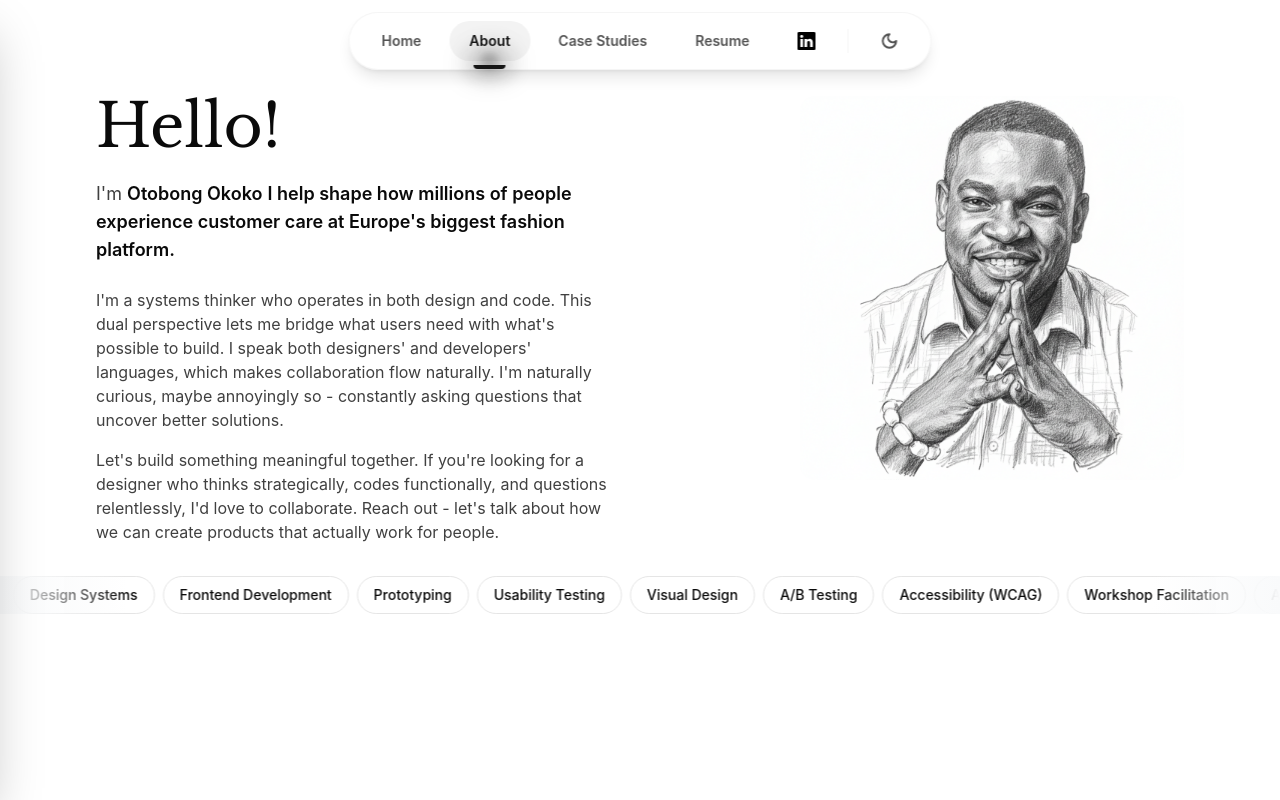
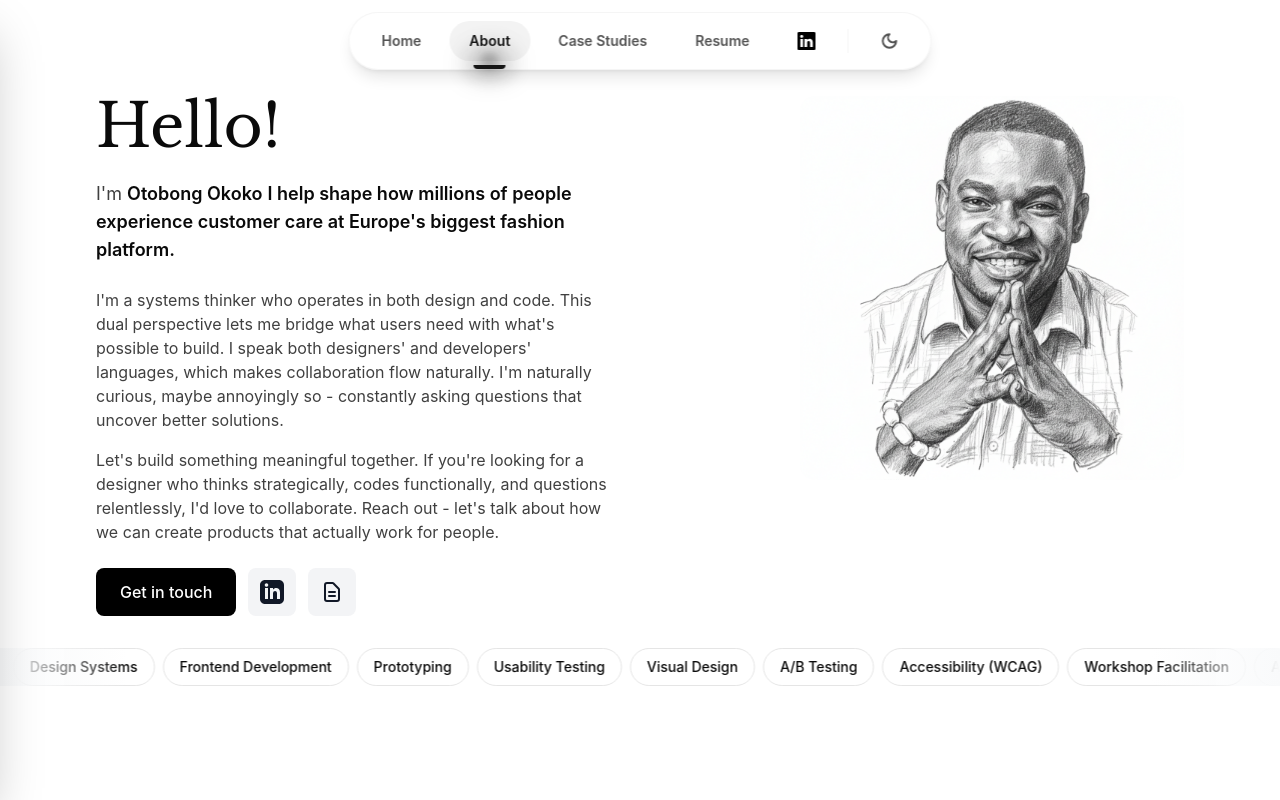
Before and after one commit to nuckecy/portfolio, a Next.js app: page /about in a window 1280 px wide. Shown: the top 800 px of the page. Built offline with nearby package versions, Linux system fonts and the light colour scheme; a web font is replaced by a local one.

Commit message:
Add action buttons to about page bio
- Add 'Get in touch' contact button (links to /contact)
- Add LinkedIn icon button (links to LinkedIn profile)
- Add Resume icon button (links to /resume)
- Styled with consistent dark theme and hover effects
- Positioned below the bio story paragraphs

```diff
--- a/components/about-page-content.tsx
+++ b/components/about-page-content.tsx
@@ -45,6 +45,41 @@ export function AboutPageContent({ data }: AboutPageContentProps) {
                 {heroData.story.map((paragraph: string, index: number) => (
                   <p key={index}>{paragraph}</p>
                 ))}
+              </div>
+
+              {/* Action Buttons */}
+              <div className="flex gap-3 mt-8 flex-wrap">
+                {/* Contact Button */}
+                <Link
+                  href="/contact"
+                  className="inline-flex items-center justify-center px-6 py-3 bg-black text-white rounded-lg hover:bg-gray-900 transition-colors font-medium"
+                >
+                  Get in touch
+                </Link>
+
+                {/* LinkedIn Icon */}
+                <a
+                  href="https://www.linkedin.com/in/otobong/"
+                  target="_blank"
+                  rel="noopener noreferrer"
+                  className="inline-flex items-center justify-center w-12 h-12 bg-gray-100 dark:bg-gray-800 text-gray-900 dark:text-white rounded-lg hover:bg-gray-200 dark:hover:bg-gray-700 transition-colors"
+                  aria-label="LinkedIn"
+                >
+                  <svg className="w-6 h-6" fill="currentColor" viewBox="0 0 24 24">
+                    <path d="M19 0h-14c-2.761 0-5 2.239-5 5v14c0 2.761 2.239 5 5 5h14c2.762 0 5-2.239 5-5v-14c0-2.761-2.238-5-5-5zm-11 19h-3v-11h3v11zm-1.5-12.268c-.966 0-1.75-.79-1.75-1.764s.784-1.764 1.75-1.764 1.75.79 1.75 1.764-.783 1.764-1.75 1.764zm13.5 12.268h-3v-5.604c0-3.368-4-3.113-4 0v5.604h-3v-11h3v1.765c1.396-2.586 7-2.777 7 2.476v6.759z"/>
+                  </svg>
+                </a>
+
+                {/* Resume */}
+                <Link
+                  href="/resume"
+                  className="inline-flex items-center justify-center w-12 h-12 bg-gray-100 dark:bg-gray-800 text-gray-900 dark:text-white rounded-lg hover:bg-gray-200 dark:hover:bg-gray-700 transition-colors"
+                  aria-label="Resume"
+                >
+                  <svg className="w-6 h-6" fill="none" stroke="currentColor" viewBox="0 0 24 24">
+                    <path strokeLinecap="round" strokeLinejoin="round" strokeWidth={2} d="M9 12h6m-6 4h6m2 5H7a2 2 0 01-2-2V5a2 2 0 012-2h5.586a1 1 0 01.707.293l5.414 5.414a1 1 0 01.293.707V19a2 2 0 01-2 2z" />
+                  </svg>
+                </Link>
               </div>
             </div>
 
```
Also changed, not shown: 2 other files (tests, documents, lock files or other folders).
